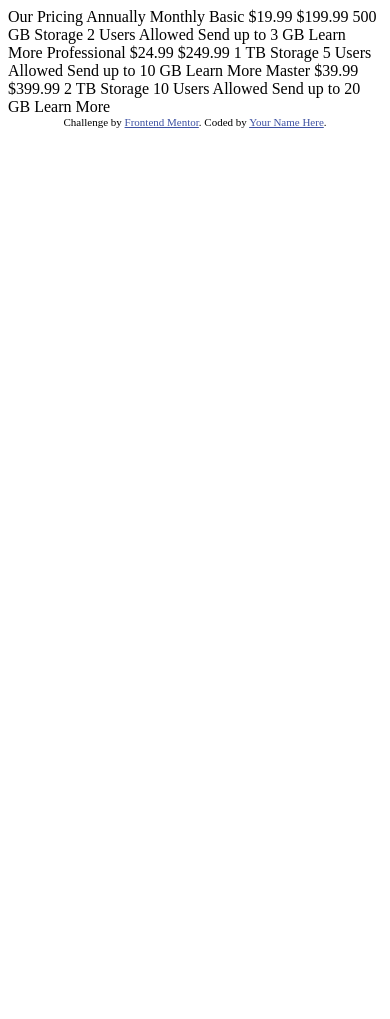
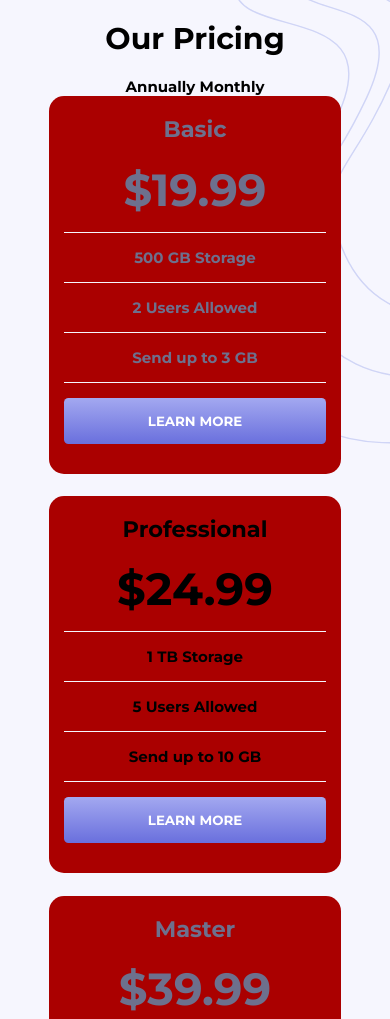
Before and after one commit to NanoB0tt/front-end_projects, a plain HTML site: page pricing-component-with-toggle-master/index.html in a window 390 px wide. Shown: the top 1019 px of the page. Before the commit the page ends 844 px from the top, so only its background shows below. Drawn offline with Linux system fonts and the light colour scheme.

Commit message:
started mobile design

```diff
--- a/pricing-component-with-toggle-master/index.html
+++ b/pricing-component-with-toggle-master/index.html
@@ -2,48 +2,71 @@
 <html lang="en">
 <head>
   <meta charset="UTF-8">
-  <meta name="viewport" content="width=device-width, initial-scale=1.0"> <!-- displays site properly based on user's device -->
+  <meta name="viewport" content="width=device-width, initial-scale=1.0">
 
   <link rel="icon" type="image/png" sizes="32x32" href="./images/favicon-32x32.png">
+  <link rel="stylesheet" href="style.css">
 
   <title>Frontend Mentor | [Challenge Name Here]</title>
 
-  <!-- Feel free to remove these styles or customise in your own stylesheet 👍 -->
   <style>
     .attribution { font-size: 11px; text-align: center; }
     .attribution a { color: hsl(228, 45%, 44%); }
+    .attribution { margin-top: 3rem;}
   </style>
 </head>
 <body>
+  <main>
+    <div class="header">
+      <h1>Our Pricing</h1>
+      Annually
+      Monthly
+    </div>
 
-  Our Pricing
-  Annually
-  Monthly
+    <div class="container">
+      <div class="card1">
+        <h2>Basic</h2>
 
-  Basic
-  &dollar;19.99
-  &dollar;199.99
-  500 GB Storage
-  2 Users Allowed
-  Send up to 3 GB
-  Learn More
+        <span class="month-price">&dollar;19.99</span>
+        <span class="year-price">&dollar;199.99</span>
 
-  Professional
-  &dollar;24.99
-  &dollar;249.99
-  1 TB Storage
-  5 Users Allowed
-  Send up to 10 GB
-  Learn More
+        <ul>
+          <li>500 GB Storage</li>
+          <li>2 Users Allowed</li>
+          <li>Send up to 3 GB</li>
+        </ul>
 
-  Master
-  &dollar;39.99
-  &dollar;399.99
-  2 TB Storage
-  10 Users Allowed
-  Send up to 20 GB
-  Learn More
+        <button>Learn More</button>
+      </div>
 
+      <div class="card2">
+        <h2>Professional</h2>
+        <span class="month-price">&dollar;24.99</span>
+        <span class="year-price">&dollar;249.99</span>
+        <ul>
+          <li>1 TB Storage</li>
+          <li>5 Users Allowed</li>
+          <li>Send up to 10 GB</li>
+        </ul>
+
+        <button class="middle-btn">Learn More</button>
+      </div>
+
+      <div class="card3">
+        <h2>Master</h2>
+        <span class="month-price">&dollar;39.99</span>
+        <span class="year-price">&dollar;399.99</span>
+        <ul>
+          <li>2 TB Storage</li>
+          <li>10 Users Allowed</li>
+          <li>Send up to 20 GB</li>
+        </ul>
+
+        <button>Learn More</button>
+      </div>
+    </div>
+
+  </main>
   <div class="attribution">
     Challenge by <a href="https://www.frontendmentor.io?ref=challenge" target="_blank">Frontend Mentor</a>.
     Coded by <a href="#">Your Name Here</a>.
--- /dev/null
+++ b/pricing-component-with-toggle-master/style.css
@@ -0,0 +1,108 @@
+@import url('https://fonts.googleapis.com/css2?family=Montserrat:wght@700&family=Poppins:wght@400;500;600;700&display=swap');
+
+*, *::before,
+*::after {
+	box-sizing: border-box;
+}
+
+:root {
+	--clr-vry-lght-blue: hsl(240, 78%, 98%);
+	--clr-lght-blue: hsl(234, 14%, 74%);
+	--clr-gry-blue: hsl(233, 13%, 49%);
+	--clr-drk-gry-blue: hsl(232, 13%, 33%);
+	--clr-lnr-grad-left: hsl(236, 72%, 79%);
+	--clr-lnr-grad-right: hsl(237, 63%, 64%);
+}
+
+/* ====background and fonts==== */
+
+html {
+	font-family: 'Montserrat', sans-serif;
+	font-weight: 700;
+	font-size: 15px;
+}
+
+body {
+	background-image: url(images/bg-top.svg);
+	background-repeat: no-repeat;
+	background-position: 15rem -2rem;
+	background-size: 18rem;
+	background-color: var(--clr-vry-lght-blue);
+}
+
+.card1,
+.card3 {
+	color: var(--clr-gry-blue);
+}
+
+.month-price {
+	font-size: 3rem;
+}
+
+button {
+	font-family: inherit;
+	text-transform: uppercase;
+	color: #fff;
+}
+
+/* ====layout==== */
+
+body {
+	margin: 0;
+}
+
+.container {
+	display: flex;
+	flex-direction: column;
+	align-items: center;
+	gap: 1.5rem;
+}
+
+
+/* ====styles==== */
+
+.header {
+	text-align: center;
+}
+
+.card1,
+.card2,
+.card3{
+	text-align: center;
+}
+
+
+.card1,
+.card2,
+.card3 {
+	background-color: #a00;
+	width: 75%;
+	padding: 0 1rem 2rem;
+	border-radius: 1rem;
+}
+
+.year-price {
+	display: none;
+}
+
+.container ul {
+	list-style: none;
+	padding: 0;
+}
+
+.container li {
+	padding: 1rem 0 1rem;
+	border-top: 1px solid var(--clr-vry-lght-blue);
+}
+
+.container li:last-child {
+	border-bottom: 1px solid var(--clr-vry-lght-blue);
+}
+
+button {
+	width: 100%;
+	padding: 1rem 0;
+	background: linear-gradient(var(--clr-lnr-grad-left), var(--clr-lnr-grad-right));
+	border: none;
+	border-radius: .3rem;
+}
```
